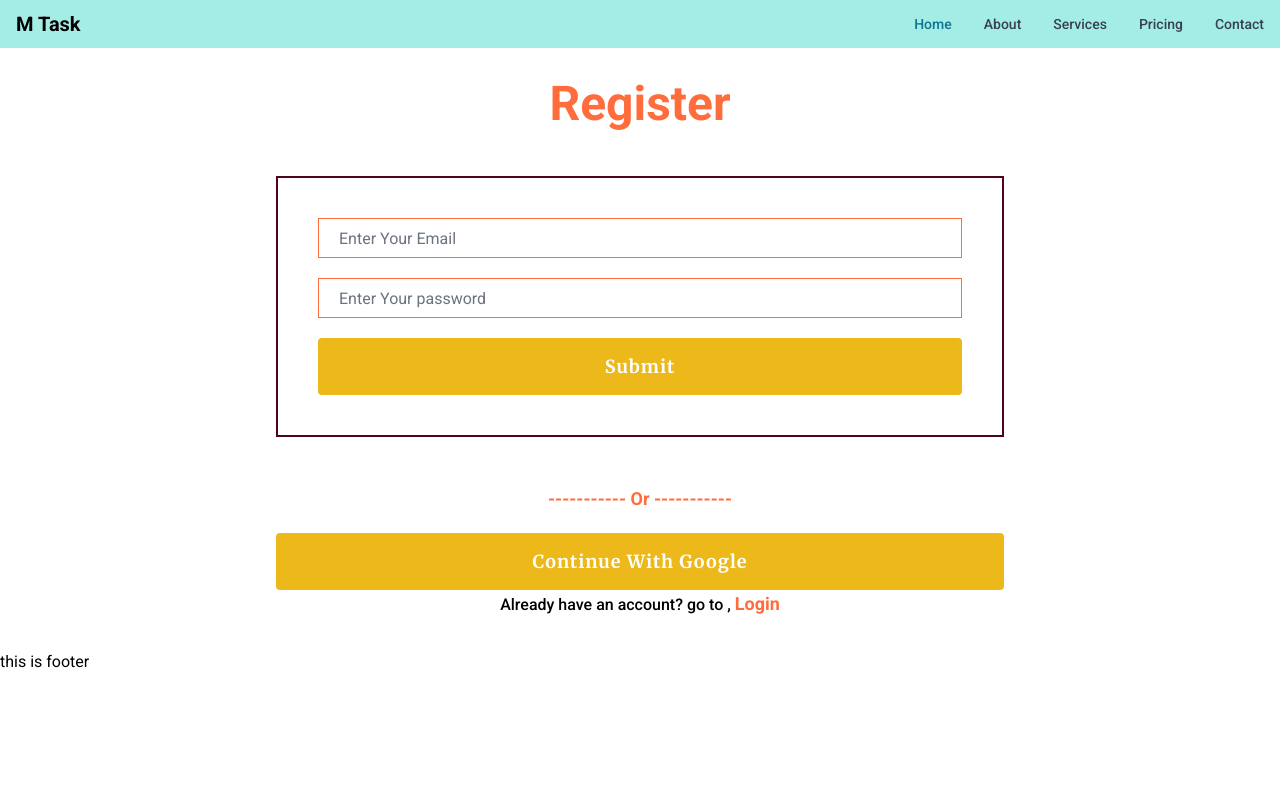
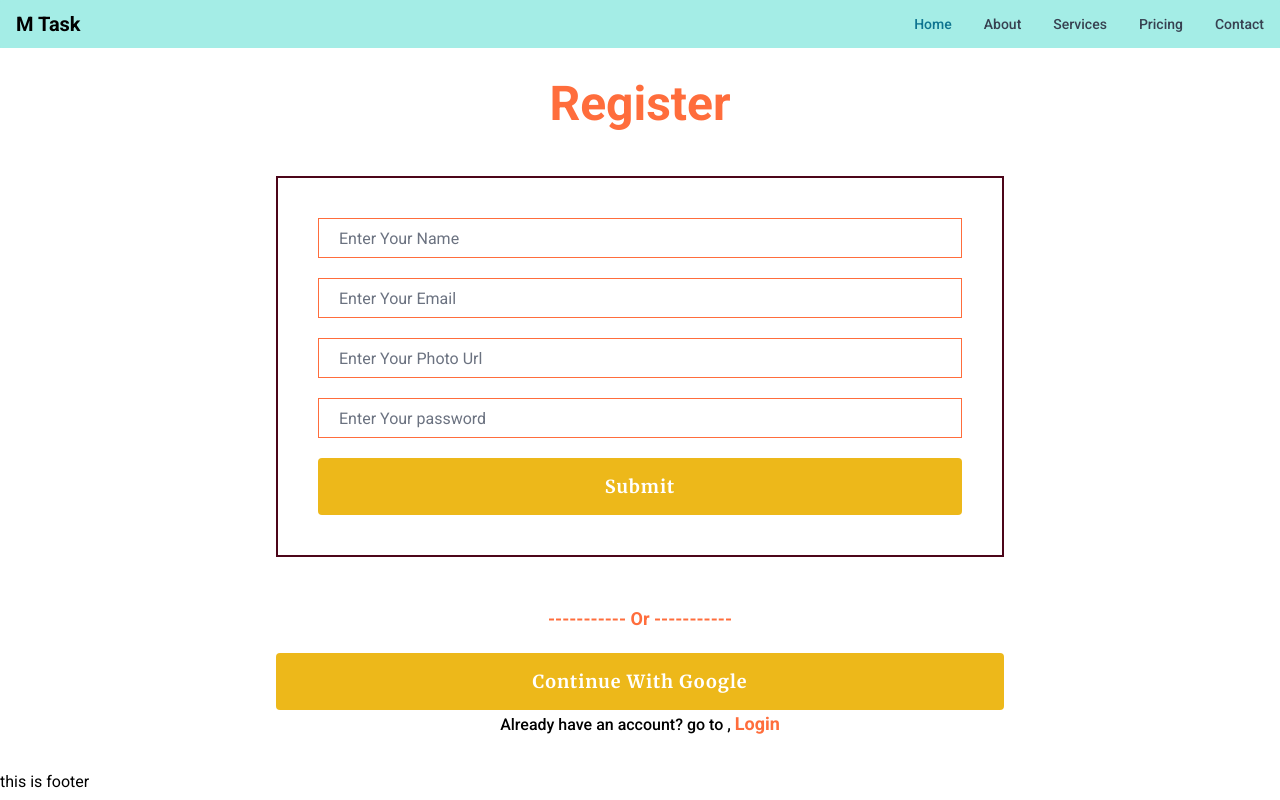
Before and after one commit to Solaiman366882/task-management, a React (Vite) app: page /register in a window 1280 px wide. Built offline with nearby package versions, Linux system fonts and the light colour scheme; no server answers.

Commit message:
login registration authentication completed

```diff
--- a/package.json
+++ b/package.json
@@ -18,7 +18,8 @@
     "react-dom": "^18.2.0",
     "react-hook-form": "^7.49.2",
     "react-router-dom": "^6.21.0",
-    "sort-by": "^1.2.0"
+    "sort-by": "^1.2.0",
+    "sweetalert2": "^11.10.1"
   },
   "devDependencies": {
     "@types/react": "^18.2.43",
--- a/src/Component/SocialLogin/SocialLogin.jsx
+++ b/src/Component/SocialLogin/SocialLogin.jsx
@@ -1,8 +1,24 @@
+import { useContext } from "react";
+import { AuthContext } from "../../Provider/AuthProvider";
+import { useLocation, useNavigate } from "react-router-dom";
+import Swal from "sweetalert2";
 
 const SocialLogin = () => {
+    const { handleGoogleLogin } = useContext(AuthContext);
+	const location = useLocation();
+
+	const navigate = useNavigate();
+
+	const handleSocialLogin = (media) => {
+		media().then((result) => {
+			console.log(result);
+			Swal.fire("Good job!", "Successfully login with google", "success");
+			navigate(location?.state ? location.state : "/");
+		});
+	};
     return (
         <div className="w-full">
-            <button className="btn w-full">Continue with Google</button>
+            <button className="btn w-full" onClick={()=>handleSocialLogin(handleGoogleLogin)}>Continue with Google</button>
         </div>
     );
 };
--- a/src/Pages/Login/Login.jsx
+++ b/src/Pages/Login/Login.jsx
@@ -1,8 +1,15 @@
 import { useForm } from "react-hook-form";
-import { Link } from "react-router-dom";
+import { Link, useLocation, useNavigate } from "react-router-dom";
 import SocialLogin from "../../Component/SocialLogin/SocialLogin";
+import { useContext } from "react";
+import { AuthContext } from "../../Provider/AuthProvider";
+import Swal from "sweetalert2";
 
 const Login = () => {
+	const location = useLocation();
+
+	const navigate = useNavigate();
+	const { userLogin } = useContext(AuthContext);
 	const {
 		register,
 		handleSubmit,
@@ -10,7 +17,14 @@ const Login = () => {
 	} = useForm();
 
 	const handleLogin = (data) => {
-		console.log(data);
+		userLogin(data.email, data.password)
+			.then((result) => {
+				//redirect after successfull login
+				navigate(location?.state ? location.state : "/");
+				console.log(result);
+				Swal.fire("Good job!", "Login Successfully", "success");
+			})
+			.catch((err) => console.log(err));
 	};
 
 	return (
--- a/src/Pages/Register/Register.jsx
+++ b/src/Pages/Register/Register.jsx
@@ -1,25 +1,60 @@
 import { useForm } from "react-hook-form";
-import { Link } from "react-router-dom";
+import { Link, useLocation, useNavigate } from "react-router-dom";
 import SocialLogin from "../../Component/SocialLogin/SocialLogin";
+import { AuthContext } from "../../Provider/AuthProvider";
+import { useContext } from "react";
+import { updateProfile } from "firebase/auth";
+import Swal from "sweetalert2";
 
 const Register = () => {
+	const { createUser } = useContext(AuthContext);
+	const location = useLocation();
+
+	const navigate = useNavigate();
     const {
 		register,
 		handleSubmit,
 		formState: { errors },
 	} = useForm();
 
-	const handleLogin = (data) => {
+	const handleRegister = (data) => {
 		console.log(data);
+		createUser(data.email, data.password).then((res) => {
+			const user = res.user;
+			updateProfile(user, {
+				displayName: data.name,
+				photoURL: data.photo,
+			}).then(() => {
+				Swal.fire(
+					"Well Done",
+					"User Created Successfully",
+					"success"
+				);
+				navigate(location?.state ? location.state : "/");
+			});
+		});
 	};
     return (
         <div>
             <div className="max-w-screen-md mx-auto px-5">
             <h2 className="mt-8 text-[#FF6D3C] font-bold text-5xl text-center">Register</h2>
 			<form
-				onSubmit={handleSubmit(handleLogin)}
+				onSubmit={handleSubmit(handleRegister)}
 				className="flex flex-col gap-5 p-10 border-2 my-12 border-rose-950"
 			>
+				<div className="flex-1">
+					<input
+						//defaultValue="John Doe"
+						{...register("name", { required: true })}
+						className="h-10 w-full border border-[#FF6D3C] pl-5"
+						placeholder="Enter Your Name"
+					/>
+					{errors.name && (
+						<span className="text-red-700 block font-medium">
+							Name is required
+						</span>
+					)}
+				</div>
 				<div className="flex-1">
 					<input
 						//defaultValue="John Doe"
@@ -30,6 +65,19 @@ const Register = () => {
 					{errors.email && (
 						<span className="text-red-700 block font-medium">
 							Email is required
+						</span>
+					)}
+				</div>
+				<div className="flex-1">
+					<input
+						//defaultValue="John Doe"
+						{...register("photo", { required: true })}
+						className="h-10 w-full border border-[#FF6D3C] pl-5"
+						placeholder="Enter Your Photo Url"
+					/>
+					{errors.photo && (
+						<span className="text-red-700 block font-medium">
+							Photo Url is required
 						</span>
 					)}
 				</div>
```
Also changed, not shown: src/main.jsx (+13 -10 lines), 1 other file (tests, documents, lock files or other folders).
